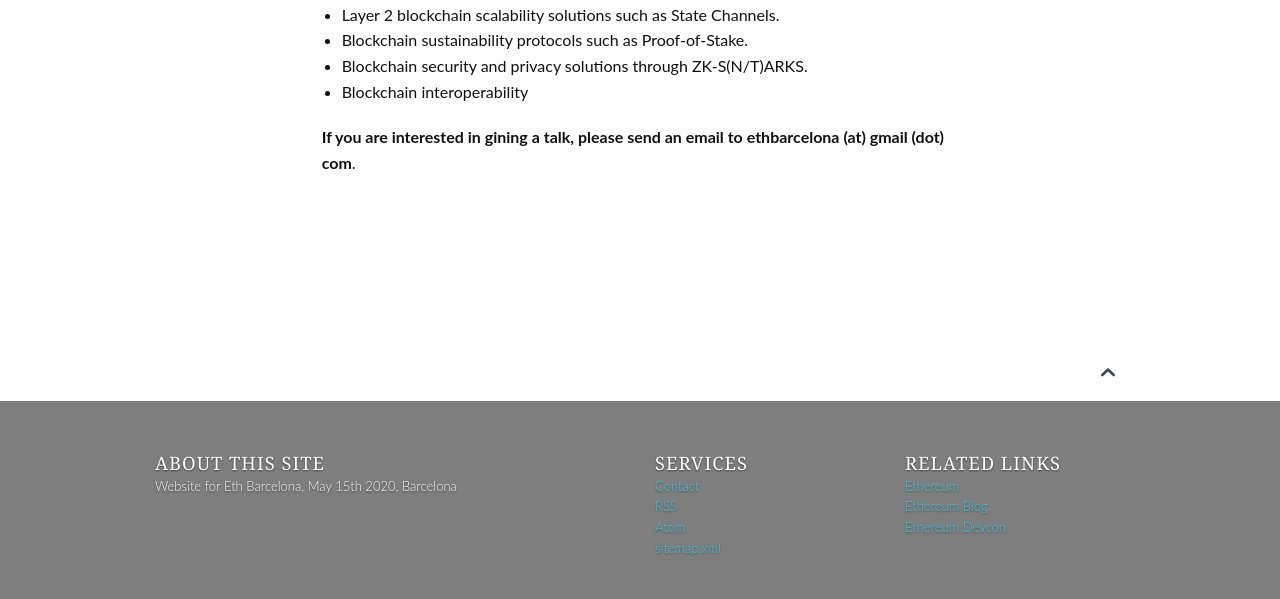
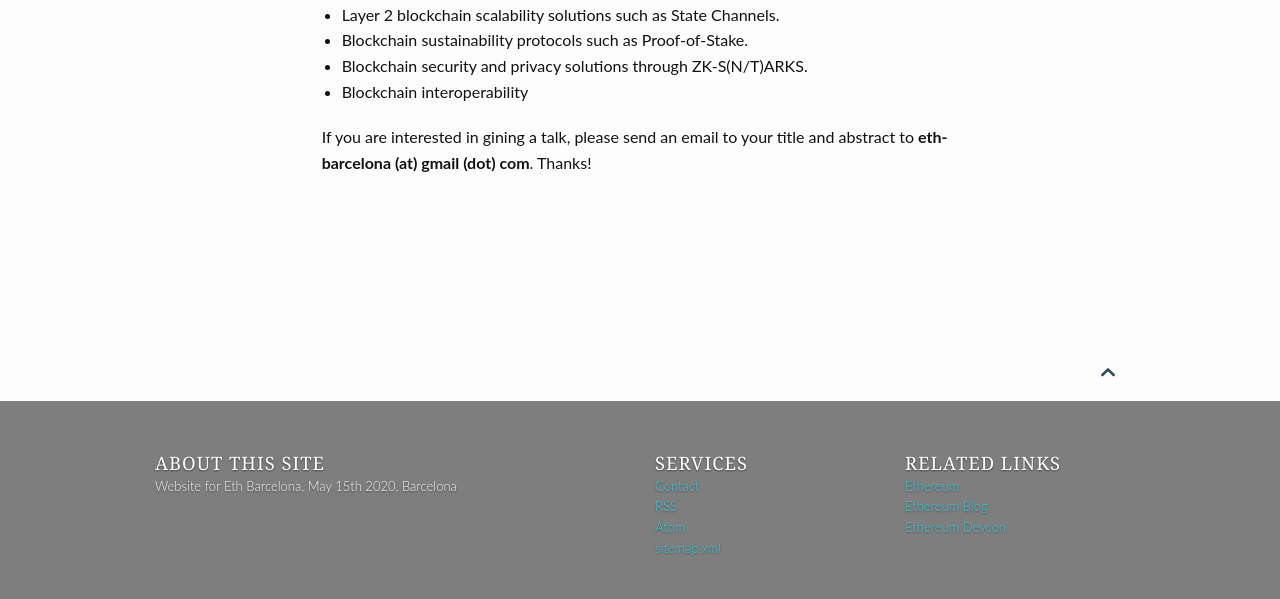
Before and after one commit to ethbarcelona/ethbarcelona.github.io, a Jekyll site: the page built from index.md, in a window 1280 px wide. Shown: the part 702-1301 px from the top of the page. Built offline with Jekyll 4.4.1, drawn with Linux system fonts in a browser that asks for light colours.

Commit message:
Fix email

```diff
--- a/index.md
+++ b/index.md
@@ -24,4 +24,5 @@ blockchain technology. Some of the topics of interest are :
  * Blockchain security and privacy solutions through ZK-S(N/T)ARKS.
  * Blockchain interoperability
 
-<b>If you are interested in gining a talk, please send an email to ethbarcelona (at) gmail (dot) com</b>.
+If you are interested in gining a talk, please send an email to your title
+and abstract to <b>ethbarcelona (at) gmail (dot) com</b>. Thanks!
```
